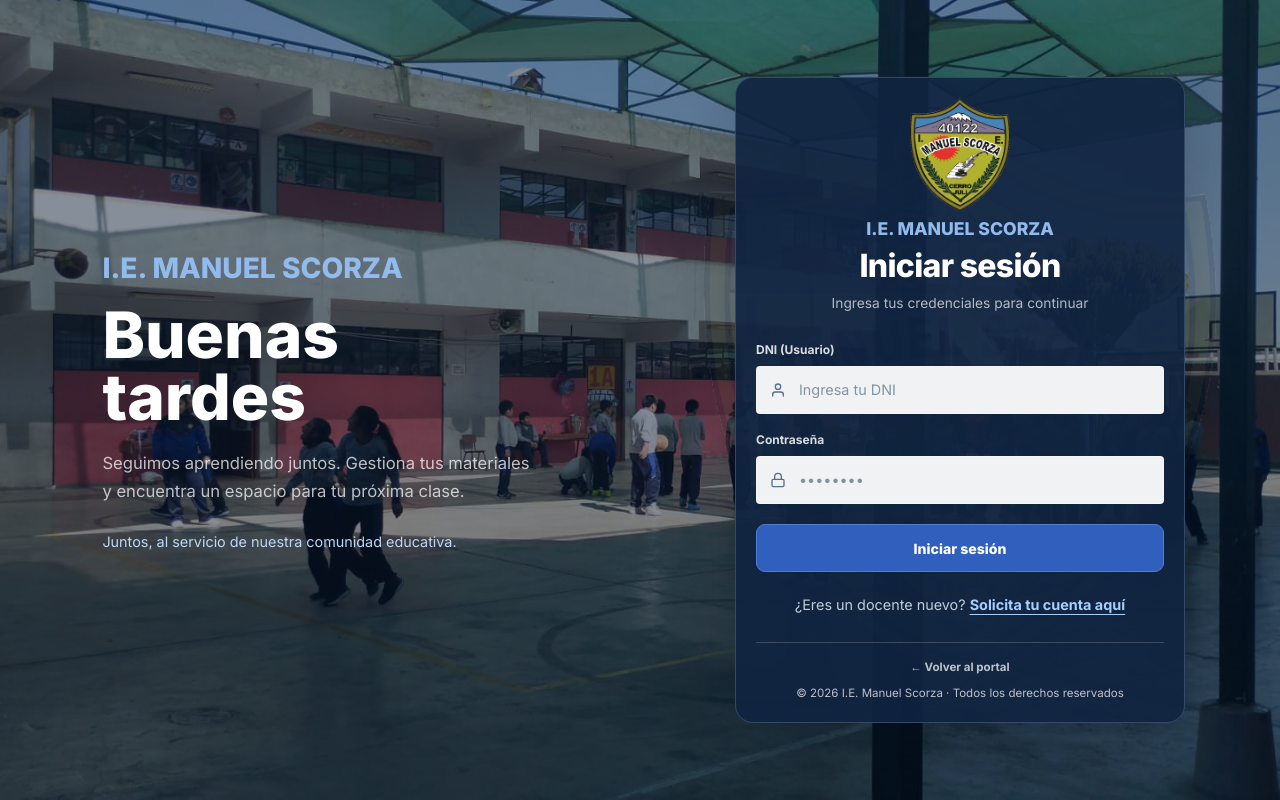
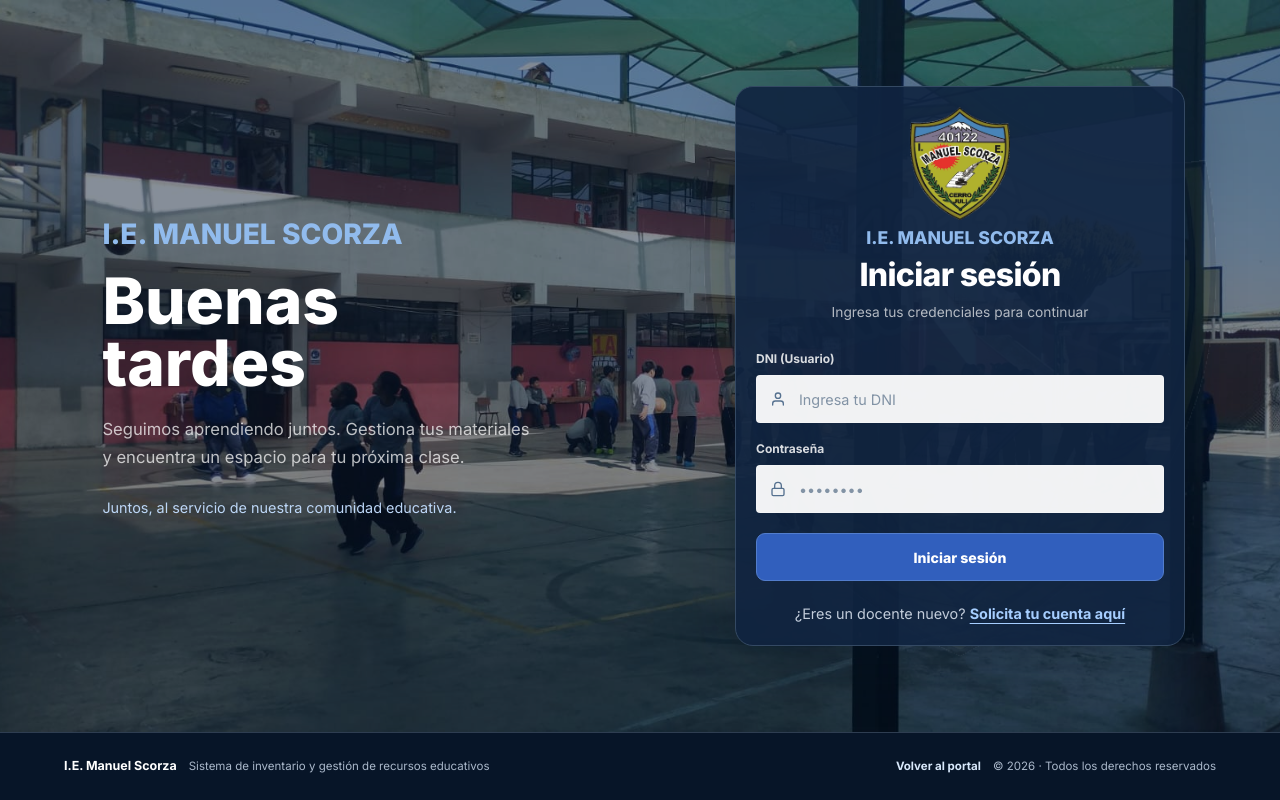
Before and after one commit to manuelscorzatores40122-oss/sistema-inventario-computo, a Next.js app: page /auth/login in a window 1280 px wide. Built offline with nearby package versions, Linux system fonts and the light colour scheme.

Commit message:
Place login copyright in full-width page footer

```diff
--- a/app/components/Login.css
+++ b/app/components/Login.css
@@ -4,10 +4,18 @@
   --login-white: #f8fbff;
 }
 
+.login-page {
+  display: flex;
+  min-height: 100svh;
+  flex-direction: column;
+  background: #08182d;
+}
+
 .login-container {
   position: relative;
   display: flex;
-  min-height: 100svh;
+  flex: 1 0 auto;
+  min-height: calc(100svh - 68px);
   width: 100%;
   overflow: hidden;
   color: var(--login-white);
@@ -80,7 +88,7 @@
   align-items: center;
   justify-content: center;
   width: 100%;
-  min-height: 100svh;
+  min-height: calc(100svh - 68px);
   padding: 32px 20px;
 }
 
@@ -156,11 +164,30 @@
 
 .login-submit-btn:hover:not(:disabled) { background: #1e559b; transform: translateY(-1px); }
 .login-submit-btn:disabled { opacity: .65; cursor: wait; }
-.login-footer { display: flex; flex-direction: column; align-items: center; gap: 9px; margin-top: 26px; padding-top: 16px; border-top: 1px solid rgba(255, 255, 255, .18); font-size: .72rem; text-align: center; }
-.back-link, .footer-text { color: rgba(255, 255, 255, .72); }
-.footer-text { line-height: 1.5; }
+.login-site-footer {
+  position: relative;
+  z-index: 3;
+  display: flex;
+  align-items: center;
+  justify-content: space-between;
+  gap: 18px;
+  width: 100%;
+  min-height: 68px;
+  padding: 12px clamp(20px, 5vw, 72px);
+  color: #c8d3e2;
+  background: #071528;
+  border-top: 1px solid rgba(197, 217, 242, .2);
+  font-size: .72rem;
+}
+.login-site-identity, .login-site-legal { display: flex; align-items: center; gap: 12px; }
+.login-site-identity { flex-wrap: wrap; }
+.login-site-identity strong { color: #fff; font-size: .78rem; }
+.login-site-identity span, .login-site-legal span { color: #aab8ca; }
+.login-site-legal { justify-content: flex-end; flex-wrap: wrap; }
+.login-site-legal a { color: #d8e8fb; font-weight: 700; text-decoration: none; }
+.login-site-legal a:hover { color: #fff; text-decoration: underline; text-underline-offset: 3px; }
+.login-site-footer a:focus-visible { outline: 3px solid #91bbed; outline-offset: 3px; border-radius: 2px; }
 .back-link { font-weight: 700; text-decoration: none; }
-.back-link:hover { color: #fff; }
 
 @media (min-width: 768px) {
   .login-image-overlay { display: flex; }
@@ -170,10 +197,12 @@
 
 @media (max-width: 767.98px) {
   .login-image-section::after { background: rgba(4, 19, 42, .52); }
+  .login-container, .login-form-section { min-height: calc(100svh - 82px); }
   .login-form-wrapper { max-width: 390px; padding: 24px 18px; }
   .login-header { text-align: center; }
   .login-mark { margin: 0 auto 16px; }
-  .login-footer { align-items: center; }
+  .login-site-footer { min-height: 82px; align-items: flex-start; flex-direction: column; justify-content: center; gap: 7px; padding: 12px 18px calc(12px + env(safe-area-inset-bottom)); }
+  .login-site-identity, .login-site-legal { justify-content: flex-start; gap: 5px 10px; }
 }
 
 .login-form-section::before {
--- a/app/components/Login.tsx
+++ b/app/components/Login.tsx
@@ -110,6 +110,7 @@ export default function Login({ register = false }: { register?: boolean }) {
   };
 
   return (
+    <div className="login-page">
     <main className="login-container">
       <div className="login-image-section">
         <div
@@ -239,14 +240,19 @@ export default function Login({ register = false }: { register?: boolean }) {
             <Link href={isRegister ? '/auth/login' : '/auth/register'}>{isRegister ? 'Inicia sesión' : 'Solicita tu cuenta aquí'}</Link>
           </p>}
 
-          <footer className="login-footer">
-            <a href="https://manuel-scorza-web-olive.vercel.app/" className="back-link">
-              ← Volver al portal
-            </a>
-            <span className="footer-text">© {new Date().getFullYear()} I.E. Manuel Scorza · Todos los derechos reservados</span>
-          </footer>
         </div>
       </div>
     </main>
+    <footer className="login-site-footer">
+      <div className="login-site-identity">
+        <strong>I.E. Manuel Scorza</strong>
+        <span>Sistema de inventario y gestión de recursos educativos</span>
+      </div>
+      <div className="login-site-legal">
+        <a href="https://manuel-scorza-web-olive.vercel.app/" className="back-link">Volver al portal</a>
+        <span>© {new Date().getFullYear()} · Todos los derechos reservados</span>
+      </div>
+    </footer>
+    </div>
   );
 }
```
